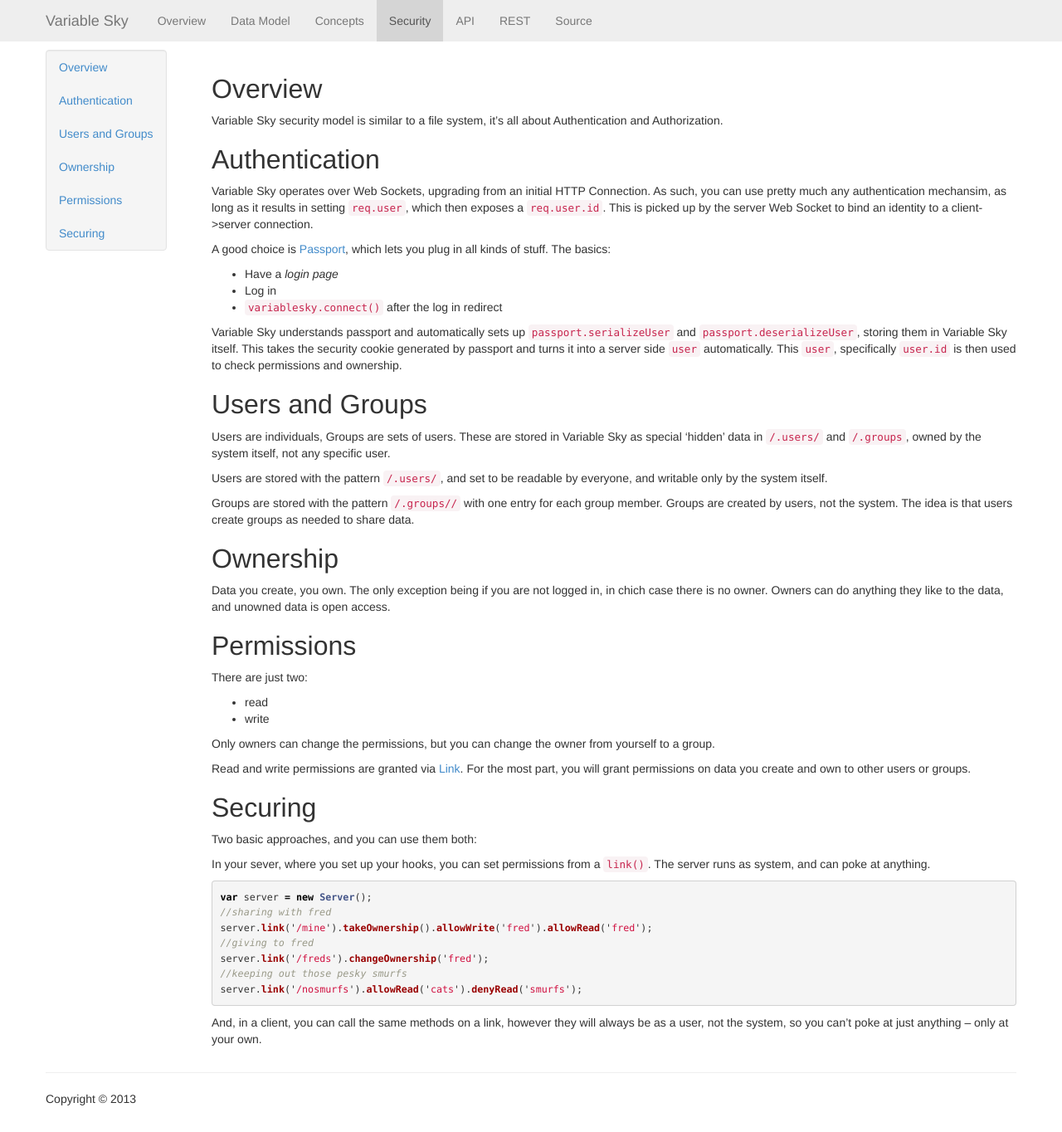
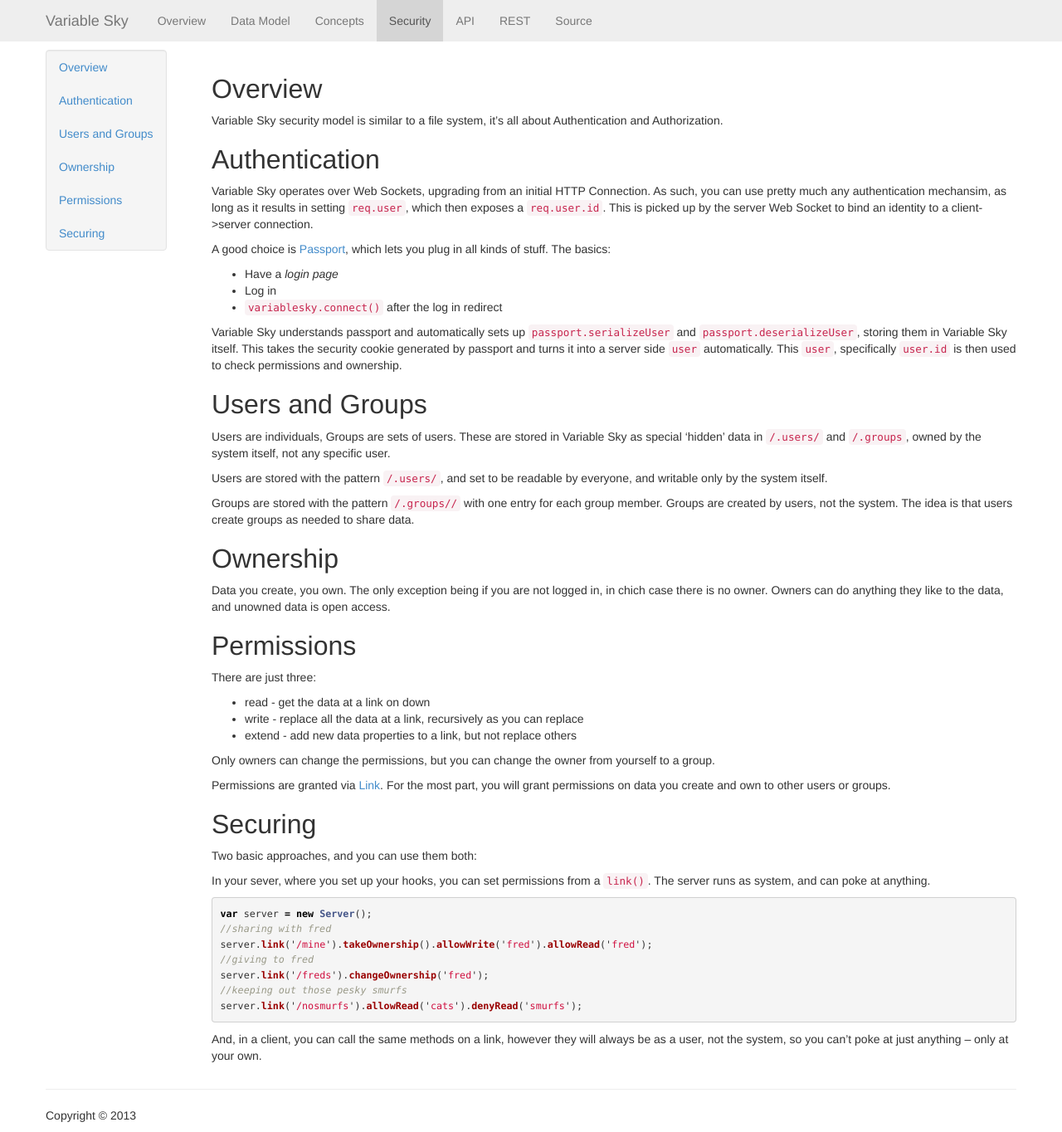
Before and after one commit to wballard/VariableSky, a Jekyll site: the page built from security.markdown, in a window 1280 px wide and 1364 px high. Shown: the whole window at 83% size. Built offline with Jekyll 4.4.1, drawn with Linux system fonts in a browser that asks for light colours; Markdown is read by kramdown in place of the engine named in the settings.

Commit message:
security notes

```diff
--- a/api.markdown
+++ b/api.markdown
@@ -563,7 +563,7 @@
 This only works for the system identity in a server based call, but lets
 you reclaim data.
 
-### changeOnwership()
+### changeOwnership()
 Appoint a user/group as the owner.
 
 |Parameter|Notes|
--- a/security.markdown
+++ b/security.markdown
@@ -49,15 +49,16 @@
 the data, and unowned data is open access.
 
 ## Permissions
-There are just two:
+There are just three:
 
-* read
-* write
+* read - get the data at a link on down
+* write - replace all the data at a link, recursively as you can replace
+* extend - add new data properties to a link, but not replace others
 
 Only owners can change the permissions, but you can change the owner
 from yourself to a group.
 
-Read and write permissions are granted via [Link](./api.html#Link). For
+Permissions are granted via [Link](./api.html#Link). For
 the most part, you will grant permissions on data you create and own to
 other users or groups.
 
```
